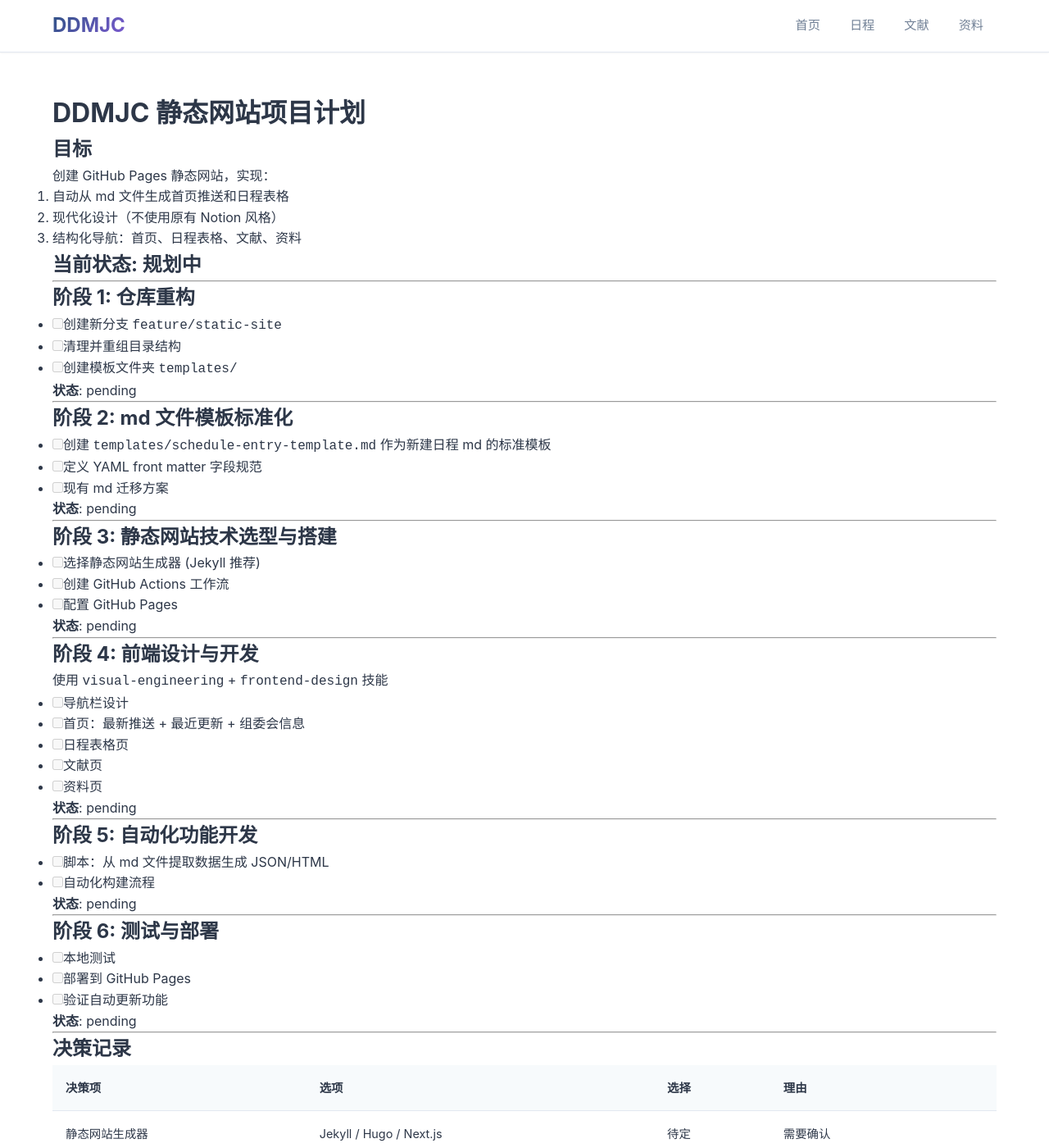
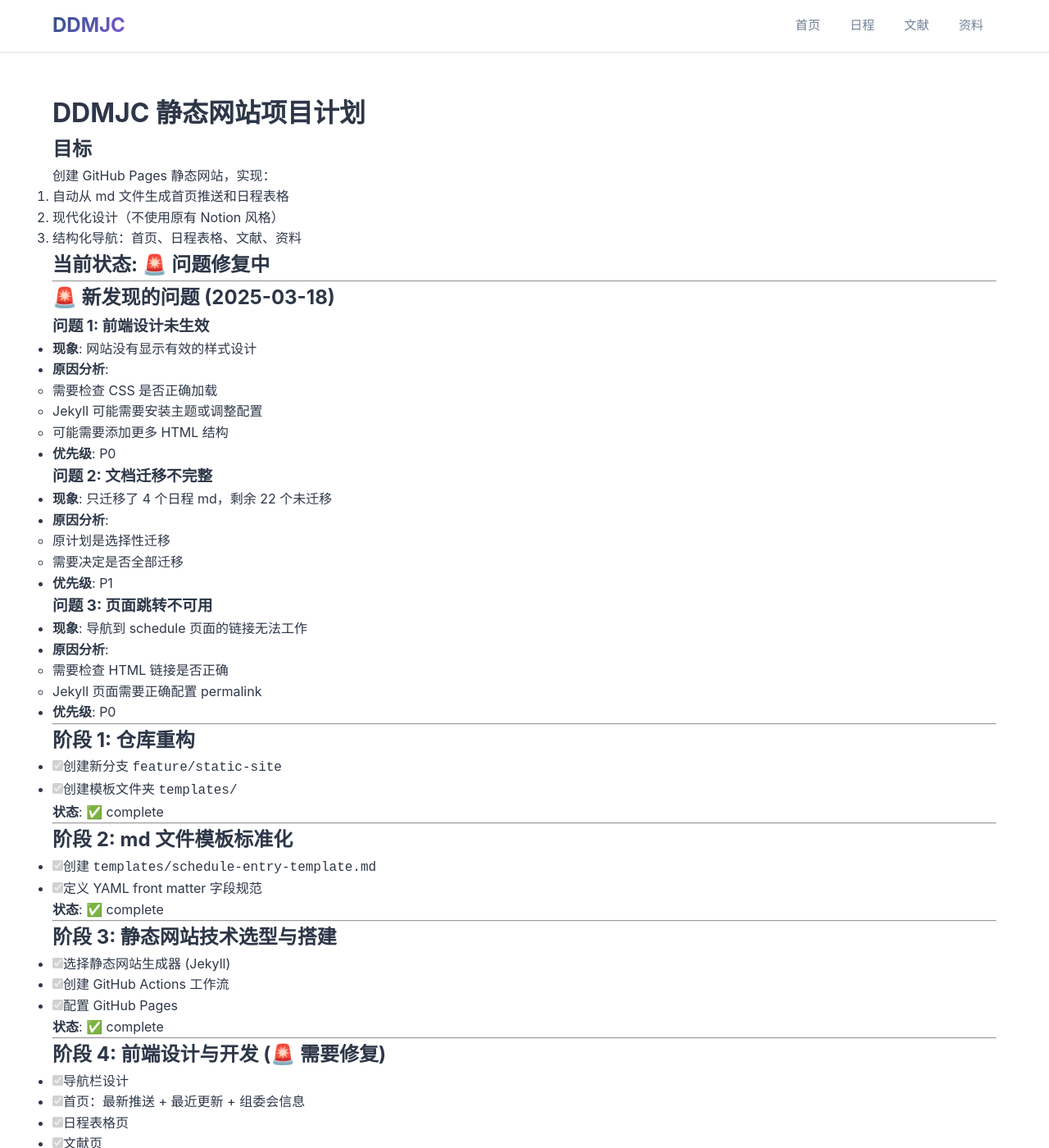
Before and after one commit to DDMJournalClub/DDM_Journal_Club, a Jekyll site: the page built from task_plan.md, in a window 1280 px wide and 1400 px high. Shown: the whole window at 82% size. Built offline with Jekyll 4.4.1, drawn with Linux system fonts in a browser that asks for light colours; our own code applies the rules of GitHub Pages for plain Markdown files; some of the changed text lies outside the part shown.

```diff
--- a/_config.yml
+++ b/_config.yml
@@ -2,8 +2,8 @@
 
 title: "DDMJC - Diffusion Decision Model Journal Club"
 description: "DDMJC 是一个线上文献分享与交流活动，由 Drift-Diffusion Model (DDM) 兴趣小组发起。"
-url: "https://ddmjc.github.io"  # 替换为你的自定义域名
-baseurl: ""
+url: "https://ddmjournalclub.github.io"  # GitHub Pages 域名
+baseurl: "/DDM_Journal_Club"  # 仓库名
 
 # 作者信息
 author:
--- a/index.html
+++ b/index.html
@@ -10,7 +10,7 @@
   <p class="hero-subtitle" style="font-size: 1rem; margin-top: var(--space-md);">
     一个专注于扩散决策模型 (DDM) 及相关计算模型的线上学术交流平台
   </p>
-  <a href="/schedule/" class="hero-cta">
+  <a href="{{ '/schedule/' | relative_url }}" class="hero-cta">
     <span>查看日程安排</span>
     <svg width="16" height="16" viewBox="0 0 24 24" fill="none" stroke="currentColor" stroke-width="2">
       <path d="M5 12h14M12 5l7 7-7 7"/>
@@ -22,7 +22,7 @@
 <section class="section">
   <div class="section-header">
     <h2 class="section-title">最新推送</h2>
-    <a href="/schedule/" class="section-link">查看全部 →</a>
+    <a href="{{ '/schedule/' | relative_url }}" class="section-link">查看全部 →</a>
   </div>
 
   <div class="card" style="border-left: 4px solid var(--color-primary);">
@@ -53,7 +53,7 @@
 <section class="section">
   <div class="section-header">
     <h2 class="section-title">最近资料更新</h2>
-    <a href="/resources/" class="section-link">查看全部 →</a>
+    <a href="{{ '/resources/' | relative_url }}" class="section-link">查看全部 →</a>
   </div>
 
   <div class="grid grid-3">
--- a/papers.html
+++ b/papers.html
@@ -150,6 +150,6 @@
     在 <code>_papers/</code> 目录下创建新的 Markdown 文件。
   </p>
   <p style="color: var(--color-text-light);">
-    参考模板文件：<a href="/templates/paper-entry-template.md" style="color: var(--color-primary);">templates/paper-entry-template.md</a>
+    参考模板文件：<a href="{{ '/templates/paper-entry-template.md' | relative_url }}" style="color: var(--color-primary);">templates/paper-entry-template.md</a>
   </p>
 </section>
--- a/schedule.html
+++ b/schedule.html
@@ -228,6 +228,6 @@
   </p>
   <pre style="background: var(--color-bg-dark); color: var(--color-text-inverse); padding: var(--space-md); border-radius: var(--radius-md); overflow-x: auto; font-size: 0.85rem;">YYYY-MM-DD-报告标题简写.md</pre>
   <p style="color: var(--color-text-light); margin-top: var(--space-md);">
-    参考模板文件：<a href="/templates/schedule-entry-template.md" style="color: var(--color-primary);">templates/schedule-entry-template.md</a>
+    参考模板文件：<a href="{{ '/templates/schedule-entry-template.md' | relative_url }}" style="color: var(--color-primary);">templates/schedule-entry-template.md</a>
   </p>
 </section>
--- a/task_plan.md
+++ b/task_plan.md
@@ -6,70 +6,95 @@
 2. 现代化设计（不使用原有 Notion 风格）
 3. 结构化导航：首页、日程表格、文献、资料
 
-## 当前状态: 规划中
+## 当前状态: 🚨 问题修复中
+
+---
+
+## 🚨 新发现的问题 (2025-03-18)
+
+### 问题 1: 前端设计未生效
+- **现象**: 网站没有显示有效的样式设计
+- **原因分析**:
+  - 需要检查 CSS 是否正确加载
+  - Jekyll 可能需要安装主题或调整配置
+  - 可能需要添加更多 HTML 结构
+- **优先级**: P0
+
+### 问题 2: 文档迁移不完整
+- **现象**: 只迁移了 4 个日程 md，剩余 22 个未迁移
+- **原因分析**:
+  - 原计划是选择性迁移
+  - 需要决定是否全部迁移
+- **优先级**: P1
+
+### 问题 3: 页面跳转不可用
+- **现象**: 导航到 schedule 页面的链接无法工作
+- **原因分析**:
+  - 需要检查 HTML 链接是否正确
+  - Jekyll 页面需要正确配置 permalink
+- **优先级**: P0
 
 ---
 
 ## 阶段 1: 仓库重构
 
-- [ ] 创建新分支 `feature/static-site`
-- [ ] 清理并重组目录结构
-- [ ] 创建模板文件夹 `templates/`
+- [x] 创建新分支 `feature/static-site`
+- [x] 创建模板文件夹 `templates/`
 
-**状态**: pending
+**状态**: ✅ complete
 
 ---
 
 ## 阶段 2: md 文件模板标准化
 
-- [ ] 创建 `templates/schedule-entry-template.md` 作为新建日程 md 的标准模板
-- [ ] 定义 YAML front matter 字段规范
-- [ ] 现有 md 迁移方案
+- [x] 创建 `templates/schedule-entry-template.md`
+- [x] 定义 YAML front matter 字段规范
 
-**状态**: pending
+**状态**: ✅ complete
 
 ---
 
 ## 阶段 3: 静态网站技术选型与搭建
 
-- [ ] 选择静态网站生成器 (Jekyll 推荐)
-- [ ] 创建 GitHub Actions 工作流
-- [ ] 配置 GitHub Pages
+- [x] 选择静态网站生成器 (Jekyll)
+- [x] 创建 GitHub Actions 工作流
+- [x] 配置 GitHub Pages
 
-**状态**: pending
+**状态**: ✅ complete
 
 ---
 
-## 阶段 4: 前端设计与开发
+## 阶段 4: 前端设计与开发 (🚨 需要修复)
 
-使用 `visual-engineering` + `frontend-design` 技能
+- [x] 导航栏设计
+- [x] 首页：最新推送 + 最近更新 + 组委会信息
+- [x] 日程表格页
+- [x] 文献页
+- [x] 资料页
 
-- [ ] 导航栏设计
-- [ ] 首页：最新推送 + 最近更新 + 组委会信息
-- [ ] 日程表格页
-- [ ] 文献页
-- [ ] 资料页
-
-**状态**: pending
+**状态**: 🚨 需要调试 - CSS 未生效
 
 ---
 
-## 阶段 5: 自动化功能开发
+## 阶段 5: 文档迁移 (🚨 需要处理)
 
-- [ ] 脚本：从 md 文件提取数据生成 JSON/HTML
-- [ ] 自动化构建流程
+- [x] 迁移 4 个日程 md 到 `_posts/`
+- [ ] 迁移剩余 22 个日程 md
+- [ ] 迁移文献分享 md
+- [ ] 迁移热门讨论 md
 
-**状态**: pending
+**状态**: ⚠️ 部分完成
 
 ---
 
-## 阶段 6: 测试与部署
+## 阶段 6: 问题修复与测试
 
-- [ ] 本地测试
-- [ ] 部署到 GitHub Pages
+- [ ] 修复问题 1: 前端设计未生效
+- [ ] 修复问题 2: 文档迁移不完整
+- [ ] 修复问题 3: 页面跳转不可用
 - [ ] 验证自动更新功能
 
-**状态**: pending
+**状态**: 🔄 进行中
 
 ---
 
@@ -77,14 +102,24 @@
 
 | 决策项 | 选项 | 选择 | 理由 |
 |--------|------|------|------|
-| 静态网站生成器 | Jekyll / Hugo / Next.js | 待定 | 需要确认 |
+| 静态网站生成器 | Jekyll | ✅ | GitHub Pages 原生支持 |
 | 部署平台 | GitHub Pages | ✅ | 免费且集成好 |
-| md 格式标准化 | 必须/可选 | 待定 | 需要确认模板 |
+| md 格式标准化 | 必须 | ✅ | 便于自动化提取 |
+| 本地测试方案 | GitHub 直接测试 | ✅ | Windows 无需配置 Ruby |
 
 ---
 
-## 待确认问题
+## 后续计划
 
-1. ⏳ md 文件 front matter 规范
-2. ⏳ 网站页面具体内容
-3. ⏳ 设计风格偏好（已确认：不用原有 Notion 风格）
+### 立即执行 (P0):
+1. 调试 CSS 加载问题
+2. 修复页面跳转链接
+3. 测试网站功能
+
+### 中期 (P1):
+4. 决定是否迁移剩余文档
+5. 完善首页动态内容（从 _posts/ 读取）
+
+### 长期:
+6. 优化前端设计
+7. 添加搜索功能
```
Also changed, not shown: 1 other file.
